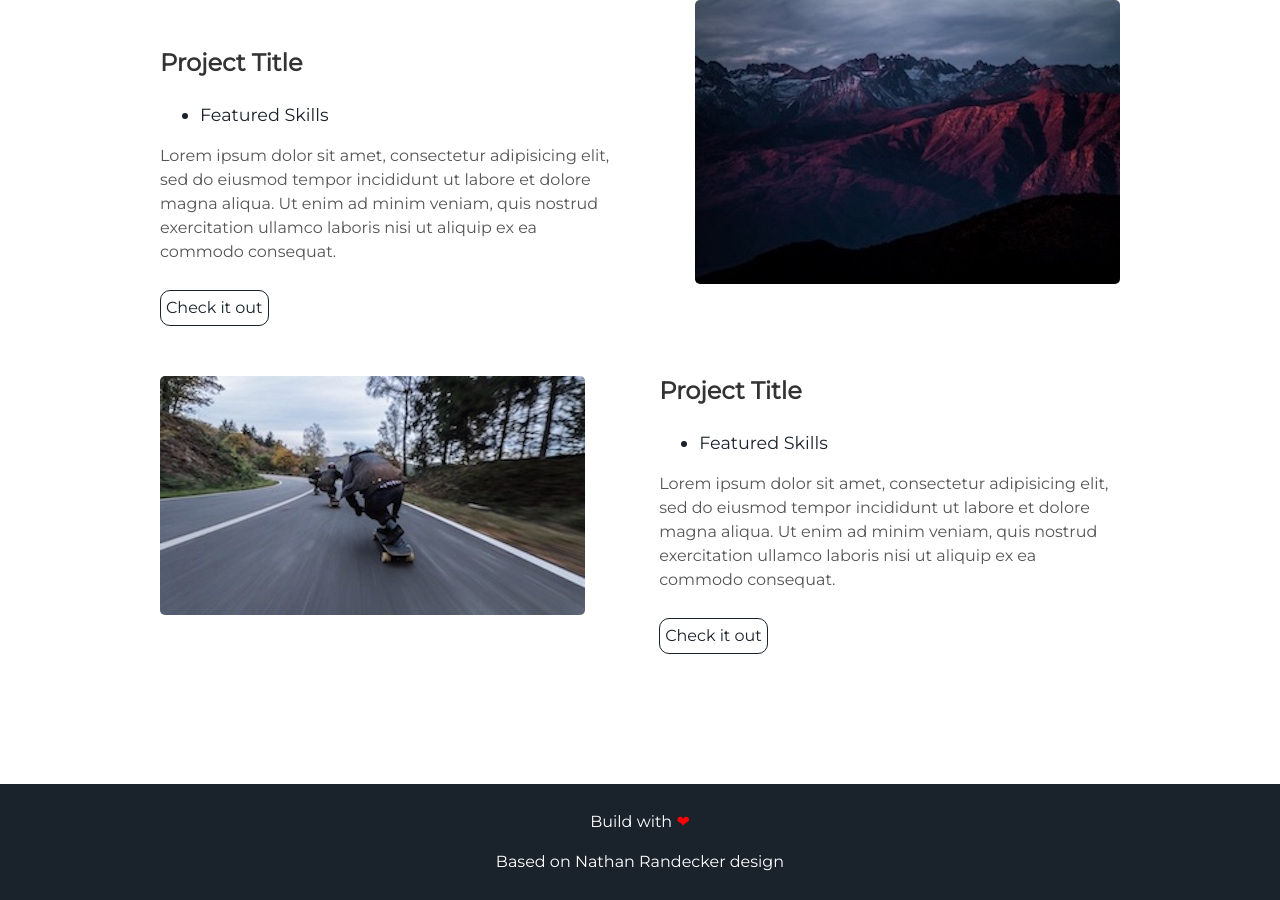
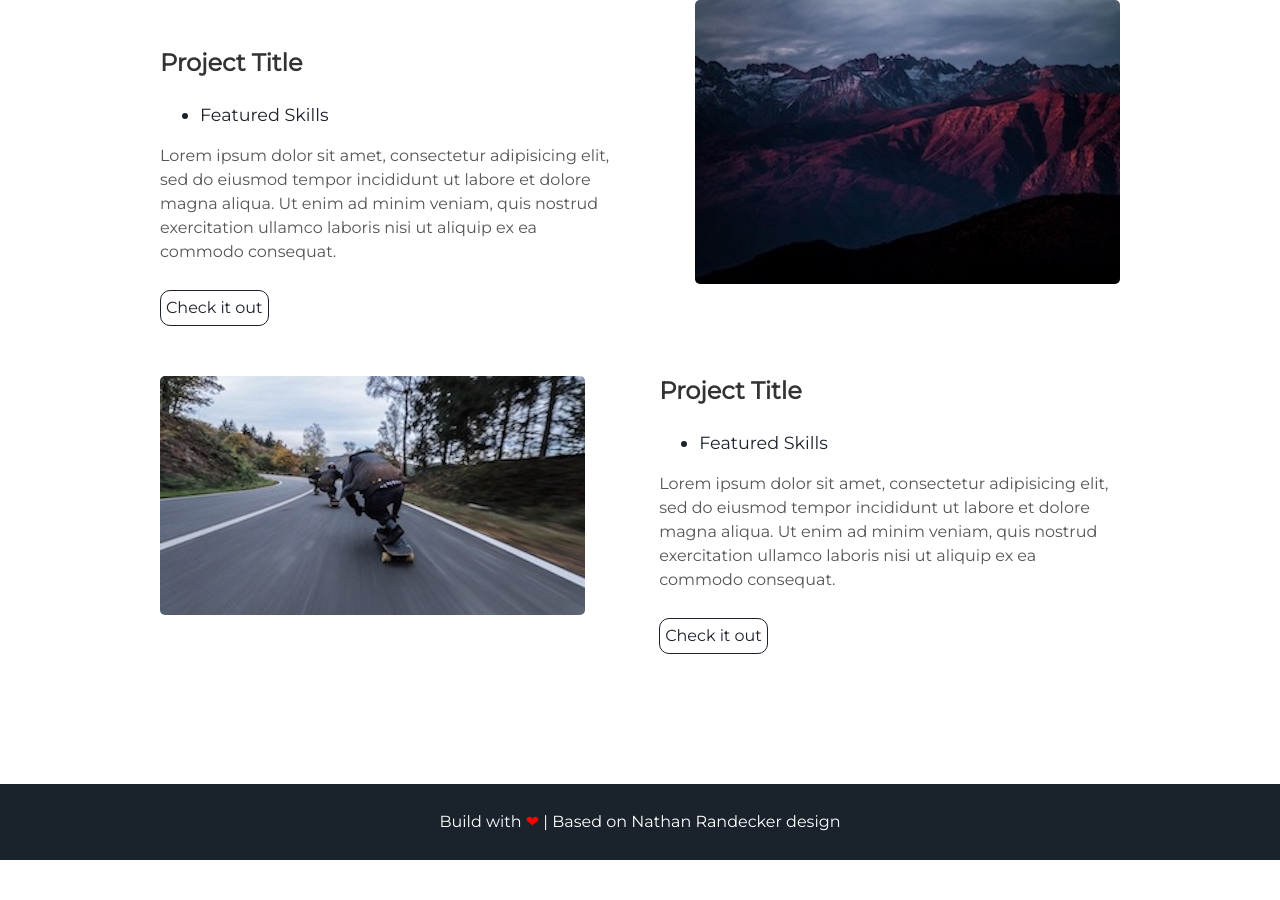
Before and after one commit to JuanCeron023/portfolio, a Jekyll site: the page built from index.html, in a window 1280 px wide and 900 px high, scrolled down 1603 px. Built offline with Jekyll 4.4.1, drawn with Linux system fonts in a browser that asks for light colours; after the commit the page ends 2463 px from its top, so only the background shows below that.

Commit message:
Update footer.html

```diff
--- a/_includes/footer.html
+++ b/_includes/footer.html
@@ -1,6 +1,5 @@
 <footer class="footer">
-    <p>Build with <span class="love">❤</span></p>
-    <p>Based on Nathan Randecker design</a></p>
+    <p>Build with <span class="love">❤</span> | Based on Nathan Randecker design</p>
 </footer>
 <script src="//cdn.jsdelivr.net/particles.js/2.0.0/particles.min.js"></script>
 <script src="{{ "/assets/js/sweet-scroll.min.js" | prepend: site.baseurl }}"></script>
```
